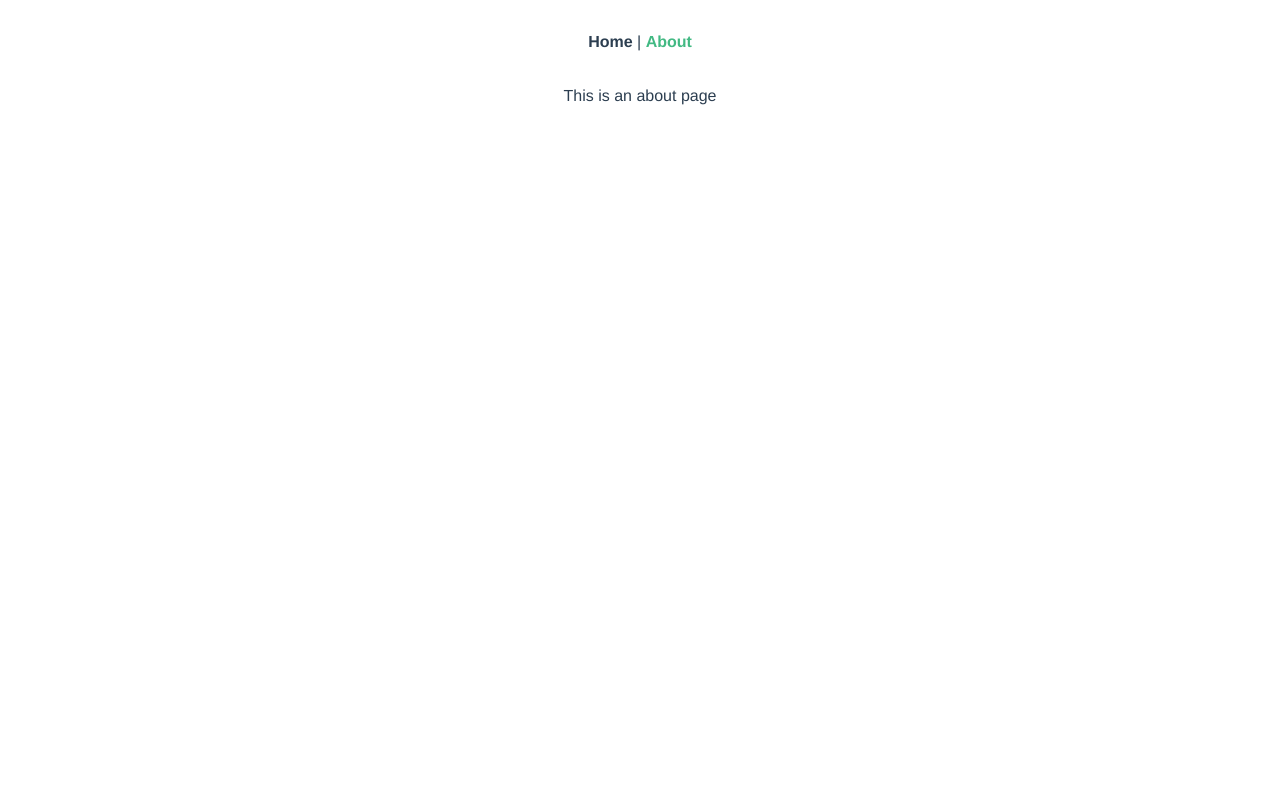
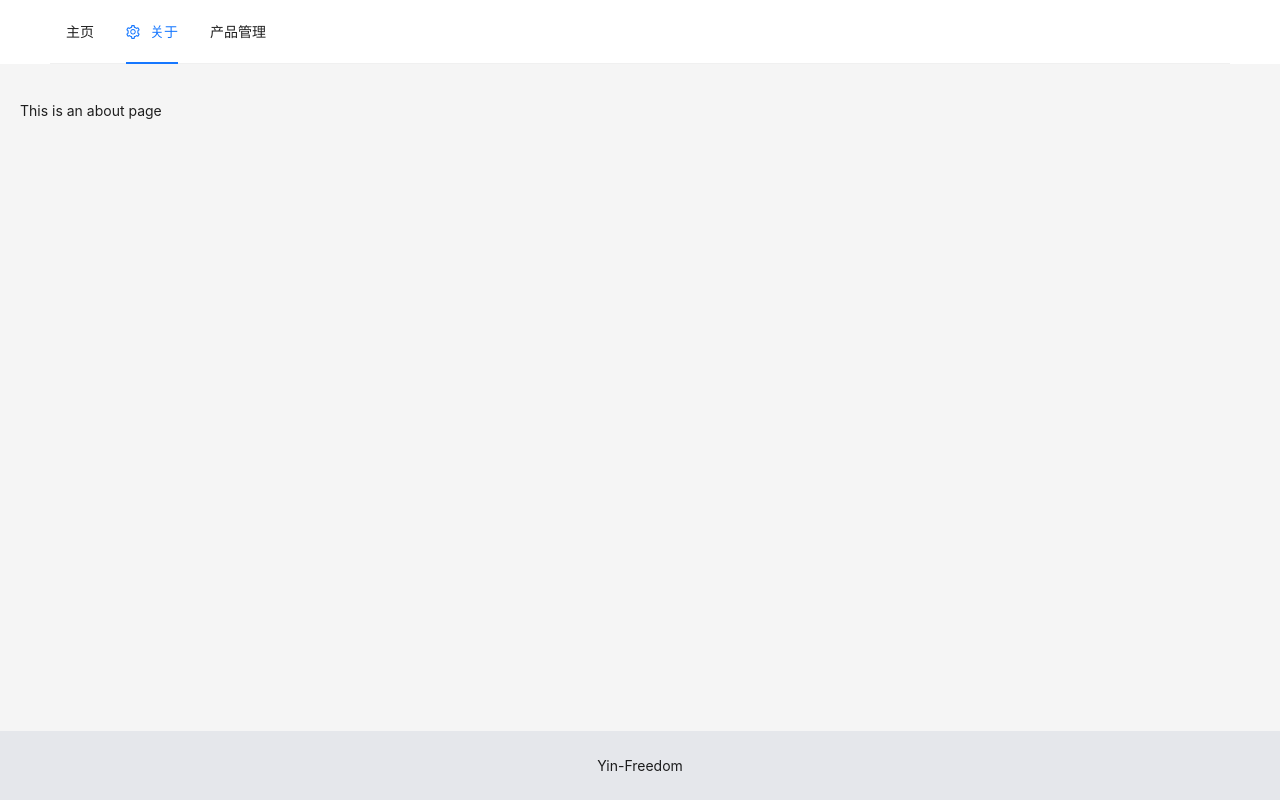
Before and after one commit to Yin-Freedom/code-generate-frontend-vue, a Vue app: page /about in a window 1280 px wide. Built offline with nearby package versions, Linux system fonts and the light colour scheme.

Commit message:
feat: add layout

```diff
--- a/src/App.vue
+++ b/src/App.vue
@@ -1,30 +1,10 @@
 <template>
-  <nav>
-    <router-link to="/">Home</router-link> |
-    <router-link to="/about">About</router-link>
-  </nav>
-  <router-view />
+  <div id="app">
+    <BasicLayout />
+  </div>
 </template>
+<script setup lang="ts">
+import BasicLayout from '@/layouts/BasicLayout.vue';
+</script>
 
-<style>
-#app {
-  font-family: Avenir, Helvetica, Arial, sans-serif;
-  -webkit-font-smoothing: antialiased;
-  -moz-osx-font-smoothing: grayscale;
-  text-align: center;
-  color: #2c3e50;
-}
-
-nav {
-  padding: 30px;
-}
-
-nav a {
-  font-weight: bold;
-  color: #2c3e50;
-}
-
-nav a.router-link-exact-active {
-  color: #42b983;
-}
-</style>
+<style></style>
--- a/src/components/HelloWorld.vue
+++ /dev/null
@@ -1,114 +0,0 @@
-<template>
-  <div class="hello">
-    <h1>{{ msg }}</h1>
-    <p>
-      For a guide and recipes on how to configure / customize this project,<br />
-      check out the
-      <a href="https://cli.vuejs.org" target="_blank" rel="noopener">vue-cli documentation</a>.
-    </p>
-    <h3>Installed CLI Plugins</h3>
-    <ul>
-      <li>
-        <a
-          href="https://github.com/vuejs/vue-cli/tree/dev/packages/%40vue/cli-plugin-babel"
-          target="_blank"
-          rel="noopener"
-          >babel</a
-        >
-      </li>
-      <li>
-        <a
-          href="https://github.com/vuejs/vue-cli/tree/dev/packages/%40vue/cli-plugin-router"
-          target="_blank"
-          rel="noopener"
-          >router</a
-        >
-      </li>
-      <li>
-        <a
-          href="https://github.com/vuejs/vue-cli/tree/dev/packages/%40vue/cli-plugin-eslint"
-          target="_blank"
-          rel="noopener"
-          >eslint</a
-        >
-      </li>
-      <li>
-        <a
-          href="https://github.com/vuejs/vue-cli/tree/dev/packages/%40vue/cli-plugin-typescript"
-          target="_blank"
-          rel="noopener"
-          >typescript</a
-        >
-      </li>
-    </ul>
-    <h3>Essential Links</h3>
-    <ul>
-      <li>
-        <a href="https://vuejs.org" target="_blank" rel="noopener">Core Docs</a>
-      </li>
-      <li>
-        <a href="https://forum.vuejs.org" target="_blank" rel="noopener">Forum</a>
-      </li>
-      <li>
-        <a href="https://chat.vuejs.org" target="_blank" rel="noopener">Community Chat</a>
-      </li>
-      <li>
-        <a href="https://twitter.com/vuejs" target="_blank" rel="noopener">Twitter</a>
-      </li>
-      <li>
-        <a href="https://news.vuejs.org" target="_blank" rel="noopener">News</a>
-      </li>
-    </ul>
-    <h3>Ecosystem</h3>
-    <ul>
-      <li>
-        <a href="https://router.vuejs.org" target="_blank" rel="noopener">vue-router</a>
-      </li>
-      <li>
-        <a href="https://vuex.vuejs.org" target="_blank" rel="noopener">vuex</a>
-      </li>
-      <li>
-        <a href="https://github.com/vuejs/vue-devtools#vue-devtools" target="_blank" rel="noopener"
-          >vue-devtools</a
-        >
-      </li>
-      <li>
-        <a href="https://vue-loader.vuejs.org" target="_blank" rel="noopener">vue-loader</a>
-      </li>
-      <li>
-        <a href="https://github.com/vuejs/awesome-vue" target="_blank" rel="noopener"
-          >awesome-vue</a
-        >
-      </li>
-    </ul>
-  </div>
-</template>
-
-<script lang="ts">
-import { defineComponent } from 'vue';
-
-export default defineComponent({
-  name: 'HelloWorld',
-  props: {
-    msg: String,
-  },
-});
-</script>
-
-<!-- Add "scoped" attribute to limit CSS to this component only -->
-<style scoped>
-h3 {
-  margin: 40px 0 0;
-}
-ul {
-  list-style-type: none;
-  padding: 0;
-}
-li {
-  display: inline-block;
-  margin: 0 10px;
-}
-a {
-  color: #42b983;
-}
-</style>
--- /dev/null
+++ b/src/components/Navigation/Navigation.vue
@@ -0,0 +1,39 @@
+<template>
+  <div>
+    <a-menu v-model:selectedKeys="current" mode="horizontal" :items="items" @click="handleClick" />
+  </div>
+</template>
+<script lang="ts" setup>
+import { h, ref } from 'vue';
+import { SettingOutlined } from '@ant-design/icons-vue';
+import { MenuProps } from 'ant-design-vue';
+import { useRouter } from 'vue-router';
+
+const router = useRouter();
+router.afterEach(to => {
+  current.value = [to.path as string];
+});
+
+const current = ref<string[]>(['/']);
+const items = ref<MenuProps['items']>([
+  {
+    key: '/',
+    label: '主页',
+  },
+  {
+    key: '/about',
+    icon: () => h(SettingOutlined),
+    label: '关于',
+  },
+  {
+    key: '/product',
+    label: '产品管理',
+  },
+]);
+
+function handleClick(e: { key: string }) {
+  router.push({
+    path: e.key,
+  });
+}
+</script>
--- /dev/null
+++ b/src/layouts/BasicLayout.vue
@@ -0,0 +1,24 @@
+<template>
+  <div class="basic-layout">
+    <a-layout class="min-h-screen">
+      <a-layout-header class="mb-4 px-5 !bg-white"><Navigation /></a-layout-header>
+      <a-layout-content class="p-5 mb-5">
+        <router-view />
+      </a-layout-content>
+      <a-layout-footer class="!bg-gray-200 text-center fixed bottom-0 left-0 right-0 p-4">
+        <a href="https://github.com/Yin-Freedom" target="_blank"> Yin-Freedom </a>
+      </a-layout-footer>
+    </a-layout>
+  </div>
+</template>
+
+<script setup lang="ts">
+import Navigation from '@/components/Navigation/Navigation.vue';
+</script>
+
+<style scoped>
+.basic-layout {
+  display: flex;
+  flex-direction: column;
+}
+</style>
--- a/src/views/HomeView.vue
+++ b/src/views/HomeView.vue
@@ -1,18 +1,12 @@
 <template>
-  <div class="home">
-    <img alt="Vue logo" src="../assets/logo.png" />
-    <HelloWorld msg="Welcome to Your Vue.js + TypeScript App" />
-  </div>
+  <div>Home</div>
 </template>
 
 <script lang="ts">
 import { defineComponent } from 'vue';
-import HelloWorld from '@/components/HelloWorld.vue'; // @ is an alias to /src
 
 export default defineComponent({
   name: 'HomeView',
-  components: {
-    HelloWorld,
-  },
+  components: {},
 });
 </script>
```
